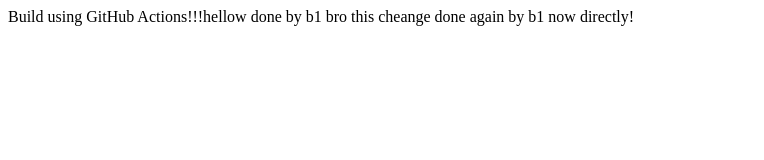
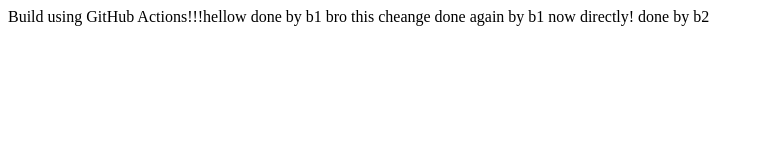
Before and after one commit to YashIndane/github-actions-demo, a plain HTML site: page index.html in a window 1280 px wide. Shown: the whole page, without its empty margins (0-764 px from the left). Drawn offline with Linux system fonts and the light colour scheme.

Commit message:
changed by b2

```diff
--- a/index.html
+++ b/index.html
@@ -4,5 +4,6 @@
     done by b1
     bro this cheange done again by b1
     now directly!
+    done by b2
   </body>
 </html>
```
